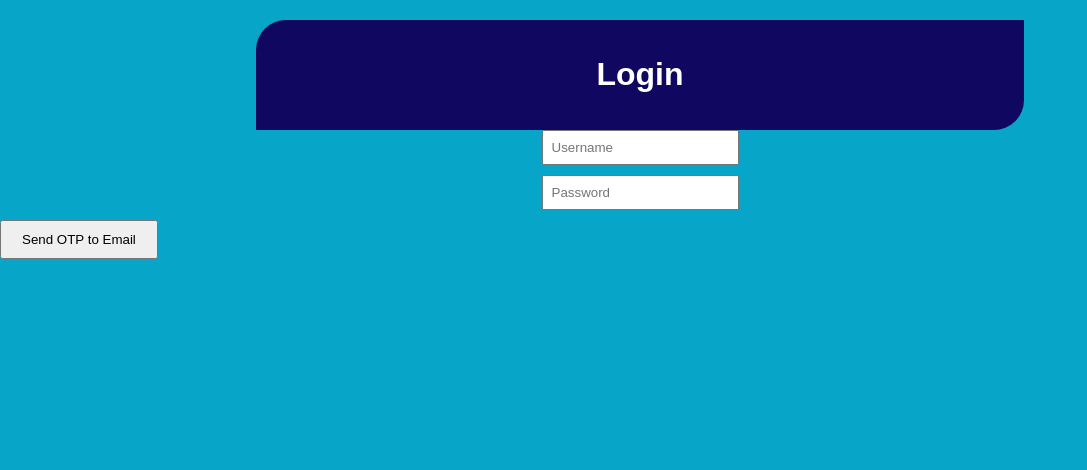
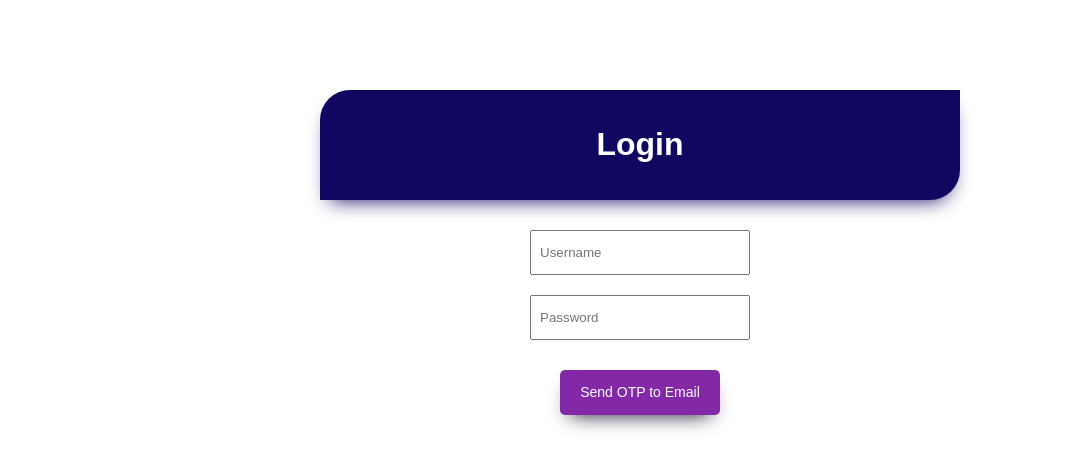
Before and after one commit to lazyskiddie/account_auth, a Django app: page /login/ in a window 1280 px wide. Shown: the top 470 px of the page, without its empty margins (0-1087 px from the left). Run offline with Django 5.2, Linux system fonts and the light colour scheme.

Commit message:
impoved login page

```diff
--- a/templates/accounts/login.html
+++ b/templates/accounts/login.html
@@ -7,7 +7,6 @@
                 margin: 0;
                 font-family: Arial, sans-serif;
                 text-align: center;
-            background-color: #07a5c8;
             }
 
             .header {
@@ -18,9 +17,10 @@
                 font-weight: bold;
                 border-top-left-radius: 30px;
                 border-bottom-right-radius: 30px;
-            margin-top: 20px;
-            margin-right: 20%;
-            margin-left: 20%;
+                margin-top: 90px;
+                margin-right: 25%;
+                margin-left: 25%;
+                box-shadow: #100761 0px 10px 20px -10px;
             }
 
             .form-container {
@@ -29,23 +29,56 @@
                 flex-direction: column;
                 align-items: center;
             }
+
+            .item1 {
+                margin-top: 30px;
+                margin-bottom: 10px;
+                display: flex;
+                flex-direction: column;
+                align-items: center;
+                font-size: 14px;
+            }
+
+            .item2 {
+                margin-top: 20px;
+                margin-bottom: 20px;
+                display: flex;
+                flex-direction: column;
+                align-items: center;
+                text-wrap-style: auto;
+                font-weight: bold;
+                font-size: 14px;
+            }
+
+            .item button {
+                padding: 10px 20px;
+                background-color: #8328a7;
+                color: white;
+                border: none;
+                cursor: pointer;
+                box-shadow: #13132d 0px 10px 20px -10px;
+                border-radius: 5px;
+                align-items: center;
+                font-size: 14px;
+            }
         </style>
     </head>
-</html>
     <body>
         <div class="header">
             <h1>Login</h1>
         </div>
 
+        <div class="item">
             <form method="POST">
             {% csrf_token %}
-    <div style="margin-bottom: 10px; display: flex; flex-direction: column; align-items: center;">
-        <input type="text" name="username" placeholder="Username" required style="padding: 8px;">
+                <div class="item1">
+                    <input type="text" name="username" placeholder="Username" required style="padding: 8px; width: 200px; height: 25px;">
                 </div>
-    <div style="margin-bottom: 10px; display: flex; flex-direction: column; align-items: center;">
-        <input type="password" name="password" placeholder="Password" required style="padding: 8px;">
+                <div class="item2">
+                    <input type="password" name="password" placeholder="Password" required style="padding: 8px; width: 200px; height: 25px;">
                 </div>
-    <button type="submit" style="padding: 10px 20px; cursor: pointer; display: flex; flex-direction: column; align-items: center;">Send OTP to Email</button>
+                <button type="submit" style="margin-top: 10px; width: 160px; height: 45px;">Send OTP to Email</button>
             </form>
+        </div>
     </body>
 </html>
--- a/templates/accounts/verify.html
+++ b/templates/accounts/verify.html
@@ -9,7 +9,6 @@
                 text-align: center;
                 font-size: medium;
                 align-items: center;
-                /* background-color: #07a5c8; */
             }
 
             .header {
```
Lines whose indentation alone changed are shown as unchanged.
